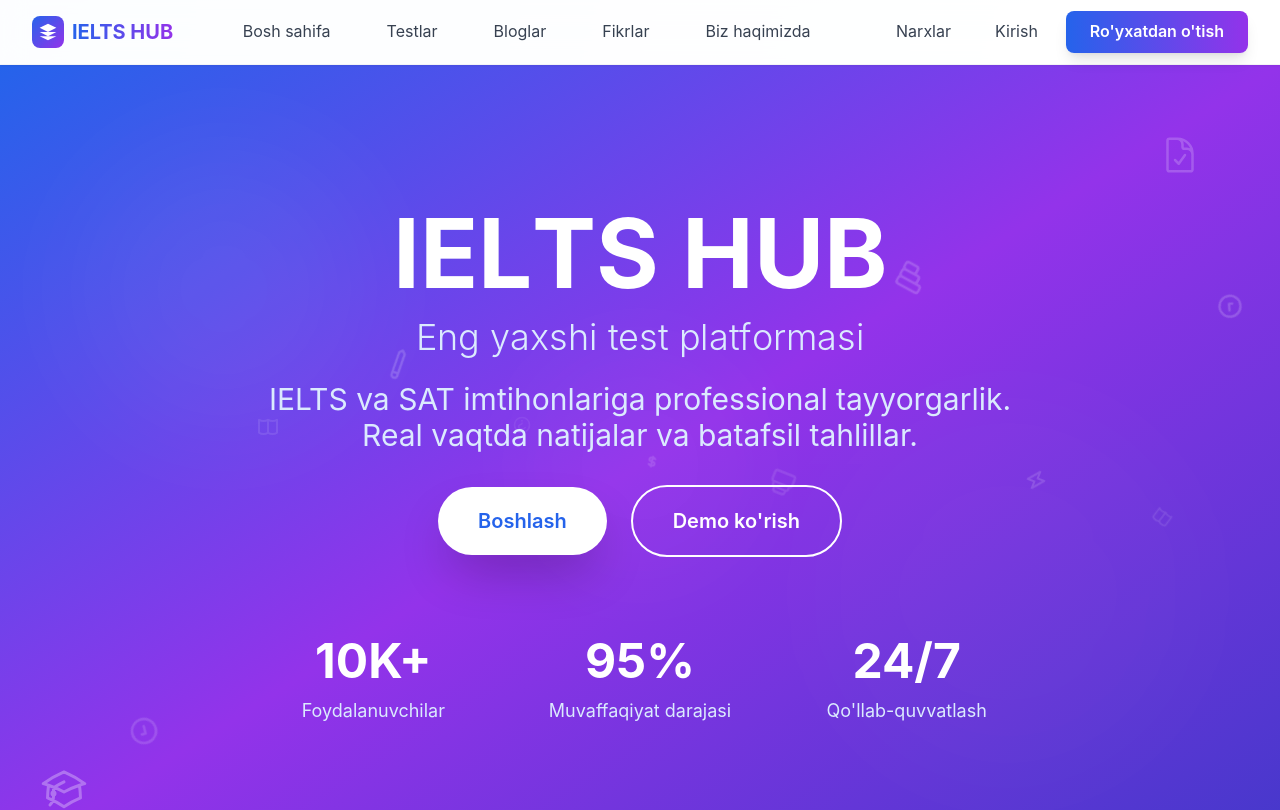
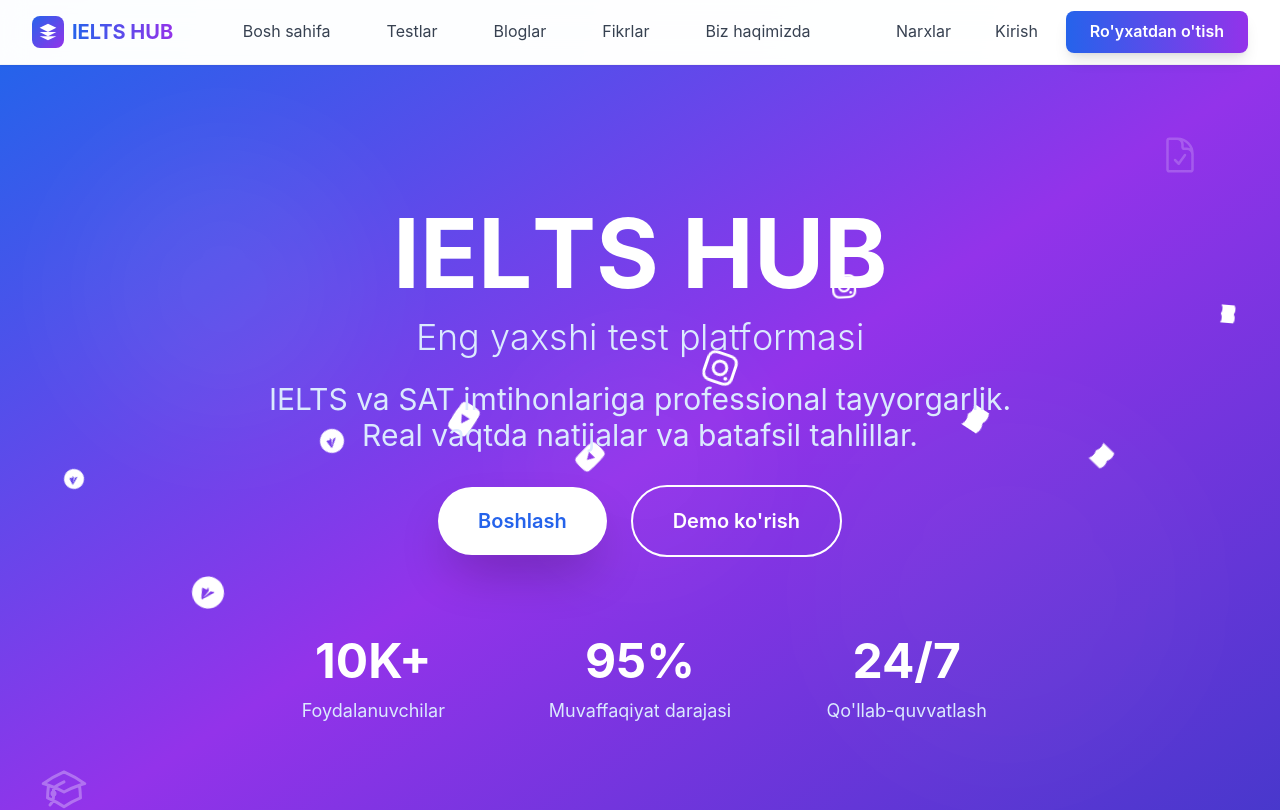
Before and after one commit to Muhammaddiyor2010/IELTS_sayt, a Vue app: page / in a window 1280 px wide. Shown: the top 810 px of the page. Built offline with nearby package versions, Linux system fonts and the light colour scheme.

Commit message:
Make falling icons stay in place after falling animation

```diff
--- a/src/pages/Home.vue
+++ b/src/pages/Home.vue
@@ -11,54 +11,73 @@
 
             <!-- Falling Icons Animation -->
             <div class="falling-icons">
-                <div class="falling-icon" style="left: 10%; animation-delay: 0s;">
-                    <svg class="w-8 h-8 text-white/20" fill="none" stroke="currentColor" viewBox="0 0 24 24">
-                        <path stroke-linecap="round" stroke-linejoin="round" stroke-width="2" d="M9 12l2 2 4-4m6 2a9 9 0 11-18 0 9 9 0 0118 0z"></path>
+                <!-- Telegram Icon -->
+                <div class="falling-icon" style="left: 15%; animation-delay: 0s;">
+                    <svg class="w-8 h-8 text-white" fill="currentColor" viewBox="0 0 24 24">
+                        <path d="M12 0C5.373 0 0 5.373 0 12s5.373 12 12 12 12-5.373 12-12S18.627 0 12 0zm5.568 8.16l-1.58 7.44c-.12.539-.43.67-.87.42l-2.4-1.77-1.16 1.12c-.13.13-.24.24-.49.24l.17-2.43 4.33-3.91c.19-.17-.04-.26-.29-.09l-5.35 3.37-2.3-.72c-.5-.16-.51-.5.1-.74l9.0-3.47c.42-.16.78.1.65.72z"/>
                     </svg>
                 </div>
-                <div class="falling-icon" style="left: 20%; animation-delay: 1s;">
-                    <svg class="w-6 h-6 text-white/15" fill="none" stroke="currentColor" viewBox="0 0 24 24">
-                        <path stroke-linecap="round" stroke-linejoin="round" stroke-width="2" d="M12 6.253v13m0-13C10.832 5.477 9.246 5 7.5 5S4.168 5.477 3 6.253v13C4.168 18.477 5.754 18 7.5 18s3.332.477 4.5 1.253m0-13C13.168 5.477 14.754 5 16.5 5c1.746 0 3.332.477 4.5 1.253v13C19.832 18.477 18.246 18 16.5 18c-1.746 0-3.332.477-4.5 1.253"></path>
+
+                <!-- YouTube Icon -->
+                <div class="falling-icon" style="left: 35%; animation-delay: 1s;">
+                    <svg class="w-8 h-8 text-white" fill="currentColor" viewBox="0 0 24 24">
+                        <path d="M23.498 6.186a3.016 3.016 0 0 0-2.122-2.136C19.505 3.545 12 3.545 12 3.545s-7.505 0-9.377.505A3.017 3.017 0 0 0 .502 6.186C0 8.07 0 12 0 12s0 3.93.502 5.814a3.016 3.016 0 0 0 2.122 2.136c1.871.505 9.376.505 9.376.505s7.505 0 9.377-.505a3.015 3.015 0 0 0 2.122-2.136C24 15.93 24 12 24 12s0-3.93-.502-5.814zM9.545 15.568V8.432L15.818 12l-6.273 3.568z"/>
                     </svg>
                 </div>
-                <div class="falling-icon" style="left: 30%; animation-delay: 2s;">
-                    <svg class="w-7 h-7 text-white/25" fill="none" stroke="currentColor" viewBox="0 0 24 24">
-                        <path stroke-linecap="round" stroke-linejoin="round" stroke-width="2" d="M15.232 5.232l3.536 3.536m-2.036-5.036a2.5 2.5 0 113.536 3.536L6.5 21.036H3v-3.572L16.732 3.732z"></path>
+
+                <!-- Instagram Icon -->
+                <div class="falling-icon" style="left: 55%; animation-delay: 2s;">
+                    <svg class="w-8 h-8 text-white" fill="currentColor" viewBox="0 0 24 24">
+                        <path d="M12 2.163c3.204 0 3.584.012 4.85.07 3.252.148 4.771 1.691 4.919 4.919.058 1.265.069 1.645.069 4.849 0 3.205-.012 3.584-.069 4.849-.149 3.225-1.664 4.771-4.919 4.919-1.266.058-1.644.07-4.85.07-3.204 0-3.584-.012-4.849-.07-3.26-.149-4.771-1.699-4.919-4.92-.058-1.265-.07-1.644-.07-4.849 0-3.204.013-3.583.07-4.849.149-3.227 1.664-4.771 4.919-4.919 1.266-.057 1.645-.069 4.849-.069zm0-2.163c-3.259 0-3.667.014-4.947.072-4.358.2-6.78 2.618-6.98 6.98-.059 1.281-.073 1.689-.073 4.948 0 3.259.014 3.668.072 4.948.2 4.358 2.618 6.78 6.98 6.98 1.281.058 1.689.072 4.948.072 3.259 0 3.668-.014 4.948-.072 4.354-.2 6.782-2.618 6.979-6.98.059-1.28.073-1.689.073-4.948 0-3.259-.014-3.667-.072-4.947-.196-4.354-2.617-6.78-6.979-6.98-1.281-.059-1.69-.073-4.949-.073zm0 5.838c-3.403 0-6.162 2.759-6.162 6.162s2.759 6.163 6.162 6.163 6.162-2.759 6.162-6.163c0-3.403-2.759-6.162-6.162-6.162zm0 10.162c-2.209 0-4-1.79-4-4 0-2.209 1.791-4 4-4s4 1.791 4 4c0 2.21-1.791 4-4 4zm6.406-11.845c-.796 0-1.441.645-1.441 1.44s.645 1.44 1.441 1.44c.795 0 1.439-.645 1.439-1.44s-.644-1.44-1.439-1.44z"/>
                     </svg>
                 </div>
-                <div class="falling-icon" style="left: 40%; animation-delay: 0.5s;">
-                    <svg class="w-5 h-5 text-white/10" fill="none" stroke="currentColor" viewBox="0 0 24 24">
-                        <path stroke-linecap="round" stroke-linejoin="round" stroke-width="2" d="M8.228 9c.549-1.165 2.03-2 3.772-2 2.21 0 4 1.343 4 3 0 1.4-1.278 2.575-3.006 2.907-.542.104-.994.54-.994 1.093m0 3h.01M21 12a9 9 0 11-18 0 9 9 0 0118 0z"></path>
+
+                <!-- Book Icon -->
+                <div class="falling-icon" style="left: 75%; animation-delay: 0.5s;">
+                    <svg class="w-8 h-8 text-white" fill="currentColor" viewBox="0 0 24 24">
+                        <path d="M12 6.253v13m0-13C10.832 5.477 9.246 5 7.5 5S4.168 5.477 3 6.253v13C4.168 18.477 5.754 18 7.5 18s3.332.477 4.5 1.253m0-13C13.168 5.477 14.754 5 16.5 5c1.746 0 3.332.477 4.5 1.253v13C19.832 18.477 18.246 18 16.5 18c-1.746 0-3.332.477-4.5 1.253"/>
                     </svg>
                 </div>
-                <div class="falling-icon" style="left: 50%; animation-delay: 1.5s;">
-                    <svg class="w-6 h-6 text-white/20" fill="none" stroke="currentColor" viewBox="0 0 24 24">
-                        <path stroke-linecap="round" stroke-linejoin="round" stroke-width="2" d="M12 8c-1.657 0-3 .895-3 2s1.343 2 3 2 3 .895 3 2-1.343 2-3 2m0-8c1.11 0 2.08.402 2.599 1M12 8V7m0 1v8m0 0v1m0-1c-1.11 0-2.08-.402-2.599-1"></path>
+
+                <!-- Telegram Icon (duplicate) -->
+                <div class="falling-icon" style="left: 25%; animation-delay: 1.5s;">
+                    <svg class="w-6 h-6 text-white" fill="currentColor" viewBox="0 0 24 24">
+                        <path d="M12 0C5.373 0 0 5.373 0 12s5.373 12 12 12 12-5.373 12-12S18.627 0 12 0zm5.568 8.16l-1.58 7.44c-.12.539-.43.67-.87.42l-2.4-1.77-1.16 1.12c-.13.13-.24.24-.49.24l.17-2.43 4.33-3.91c.19-.17-.04-.26-.29-.09l-5.35 3.37-2.3-.72c-.5-.16-.51-.5.1-.74l9.0-3.47c.42-.16.78.1.65.72z"/>
                     </svg>
                 </div>
-                <div class="falling-icon" style="left: 60%; animation-delay: 0.8s;">
-                    <svg class="w-7 h-7 text-white/15" fill="none" stroke="currentColor" viewBox="0 0 24 24">
-                        <path stroke-linecap="round" stroke-linejoin="round" stroke-width="2" d="M19 11H5m14 0a2 2 0 012 2v6a2 2 0 01-2 2H5a2 2 0 01-2-2v-6a2 2 0 012-2m14 0V9a2 2 0 00-2-2M5 11V9a2 2 0 012-2m0 0V5a2 2 0 012-2h6a2 2 0 012 2v2M7 7h10"></path>
+
+                <!-- YouTube Icon (duplicate) -->
+                <div class="falling-icon" style="left: 45%; animation-delay: 0.8s;">
+                    <svg class="w-7 h-7 text-white" fill="currentColor" viewBox="0 0 24 24">
+                        <path d="M23.498 6.186a3.016 3.016 0 0 0-2.122-2.136C19.505 3.545 12 3.545 12 3.545s-7.505 0-9.377.505A3.017 3.017 0 0 0 .502 6.186C0 8.07 0 12 0 12s0 3.93.502 5.814a3.016 3.016 0 0 0 2.122 2.136c1.871.505 9.376.505 9.376.505s7.505 0 9.377-.505a3.015 3.015 0 0 0 2.122-2.136C24 15.93 24 12 24 12s0-3.93-.502-5.814zM9.545 15.568V8.432L15.818 12l-6.273 3.568z"/>
                     </svg>
                 </div>
-                <div class="falling-icon" style="left: 70%; animation-delay: 2.2s;">
-                    <svg class="w-8 h-8 text-white/25" fill="none" stroke="currentColor" viewBox="0 0 24 24">
-                        <path stroke-linecap="round" stroke-linejoin="round" stroke-width="2" d="M9 19v-6a2 2 0 00-2-2H5a2 2 0 00-2 2v6a2 2 0 002 2h2a2 2 0 002-2zm0 0V9a2 2 0 012-2h2a2 2 0 012 2v10m-6 0a2 2 0 002 2h2a2 2 0 002-2m0 0V5a2 2 0 012-2h2a2 2 0 012 2v14a2 2 0 01-2 2h-2a2 2 0 01-2-2z"></path>
+
+                <!-- Instagram Icon (duplicate) -->
+                <div class="falling-icon" style="left: 65%; animation-delay: 2.2s;">
+                    <svg class="w-6 h-6 text-white" fill="currentColor" viewBox="0 0 24 24">
+                        <path d="M12 2.163c3.204 0 3.584.012 4.85.07 3.252.148 4.771 1.691 4.919 4.919.058 1.265.069 1.645.069 4.849 0 3.205-.012 3.584-.069 4.849-.149 3.225-1.664 4.771-4.919 4.919-1.266.058-1.644.07-4.85.07-3.204 0-3.584-.012-4.849-.07-3.26-.149-4.771-1.699-4.919-4.92-.058-1.265-.07-1.644-.07-4.849 0-3.204.013-3.583.07-4.849.149-3.227 1.664-4.771 4.919-4.919 1.266-.057 1.645-.069 4.849-.069zm0-2.163c-3.259 0-3.667.014-4.947.072-4.358.2-6.78 2.618-6.98 6.98-.059 1.281-.073 1.689-.073 4.948 0 3.259.014 3.668.072 4.948.2 4.358 2.618 6.78 6.98 6.98 1.281.058 1.689.072 4.948.072 3.259 0 3.668-.014 4.948-.072 4.354-.2 6.782-2.618 6.979-6.98.059-1.28.073-1.689.073-4.948 0-3.259-.014-3.667-.072-4.947-.196-4.354-2.617-6.78-6.979-6.98-1.281-.059-1.69-.073-4.949-.073zm0 5.838c-3.403 0-6.162 2.759-6.162 6.162s2.759 6.163 6.162 6.163 6.162-2.759 6.162-6.163c0-3.403-2.759-6.162-6.162-6.162zm0 10.162c-2.209 0-4-1.79-4-4 0-2.209 1.791-4 4-4s4 1.791 4 4c0 2.21-1.791 4-4 4zm6.406-11.845c-.796 0-1.441.645-1.441 1.44s.645 1.44 1.441 1.44c.795 0 1.439-.645 1.439-1.44s-.644-1.44-1.439-1.44z"/>
                     </svg>
                 </div>
-                <div class="falling-icon" style="left: 80%; animation-delay: 1.2s;">
-                    <svg class="w-6 h-6 text-white/20" fill="none" stroke="currentColor" viewBox="0 0 24 24">
-                        <path stroke-linecap="round" stroke-linejoin="round" stroke-width="2" d="M13 10V3L4 14h7v7l9-11h-7z"></path>
+
+                <!-- Book Icon (duplicate) -->
+                <div class="falling-icon" style="left: 85%; animation-delay: 1.2s;">
+                    <svg class="w-7 h-7 text-white" fill="currentColor" viewBox="0 0 24 24">
+                        <path d="M12 6.253v13m0-13C10.832 5.477 9.246 5 7.5 5S4.168 5.477 3 6.253v13C4.168 18.477 5.754 18 7.5 18s3.332.477 4.5 1.253m0-13C13.168 5.477 14.754 5 16.5 5c1.746 0 3.332.477 4.5 1.253v13C19.832 18.477 18.246 18 16.5 18c-1.746 0-3.332.477-4.5 1.253"/>
                     </svg>
                 </div>
-                <div class="falling-icon" style="left: 90%; animation-delay: 0.3s;">
-                    <svg class="w-5 h-5 text-white/15" fill="none" stroke="currentColor" viewBox="0 0 24 24">
-                        <path stroke-linecap="round" stroke-linejoin="round" stroke-width="2" d="M12 6.253v13m0-13C10.832 5.477 9.246 5 7.5 5S4.168 5.477 3 6.253v13C4.168 18.477 5.754 18 7.5 18s3.332.477 4.5 1.253m0-13C13.168 5.477 14.754 5 16.5 5c1.746 0 3.332.477 4.5 1.253v13C19.832 18.477 18.246 18 16.5 18c-1.746 0-3.332.477-4.5 1.253"></path>
+
+                <!-- Telegram Icon (extra) -->
+                <div class="falling-icon" style="left: 5%; animation-delay: 0.3s;">
+                    <svg class="w-5 h-5 text-white" fill="currentColor" viewBox="0 0 24 24">
+                        <path d="M12 0C5.373 0 0 5.373 0 12s5.373 12 12 12 12-5.373 12-12S18.627 0 12 0zm5.568 8.16l-1.58 7.44c-.12.539-.43.67-.87.42l-2.4-1.77-1.16 1.12c-.13.13-.24.24-.49.24l.17-2.43 4.33-3.91c.19-.17-.04-.26-.29-.09l-5.35 3.37-2.3-.72c-.5-.16-.51-.5.1-.74l9.0-3.47c.42-.16.78.1.65.72z"/>
                     </svg>
                 </div>
+
+                <!-- Book Icon (extra) -->
                 <div class="falling-icon" style="left: 95%; animation-delay: 1.8s;">
-                    <svg class="w-7 h-7 text-white/25" fill="none" stroke="currentColor" viewBox="0 0 24 24">
-                        <path stroke-linecap="round" stroke-linejoin="round" stroke-width="2" d="M9 12l2 2 4-4m6 2a9 9 0 11-18 0 9 9 0 0118 0z"></path>
+                    <svg class="w-6 h-6 text-white" fill="currentColor" viewBox="0 0 24 24">
+                        <path d="M12 6.253v13m0-13C10.832 5.477 9.246 5 7.5 5S4.168 5.477 3 6.253v13C4.168 18.477 5.754 18 7.5 18s3.332.477 4.5 1.253m0-13C13.168 5.477 14.754 5 16.5 5c1.746 0 3.332.477 4.5 1.253v13C19.832 18.477 18.246 18 16.5 18c-1.746 0-3.332.477-4.5 1.253"/>
                     </svg>
                 </div>
             </div>
@@ -613,9 +632,11 @@
 .falling-icon {
     position: absolute;
     top: -50px;
-    animation: fall 8s linear infinite;
-    opacity: 0.7;
+    animation: fallAndStay 8s ease-out forwards;
+    opacity: 0;
     transition: all 0.3s ease;
+    cursor: pointer;
+    pointer-events: auto;
 }
 
 .falling-icon:hover {
@@ -623,20 +644,20 @@
     transform: scale(1.2);
 }
 
-@keyframes fall {
+@keyframes fallAndStay {
     0% {
         transform: translateY(-50px) rotate(0deg);
         opacity: 0;
     }
-    10% {
-        opacity: 0.7;
+    15% {
+        opacity: 1;
     }
-    90% {
-        opacity: 0.7;
+    80% {
+        opacity: 1;
     }
     100% {
-        transform: translateY(calc(100vh + 50px)) rotate(360deg);
-        opacity: 0;
+        transform: translateY(calc(80vh - 50px)) rotate(180deg);
+        opacity: 1;
     }
 }
 
```
